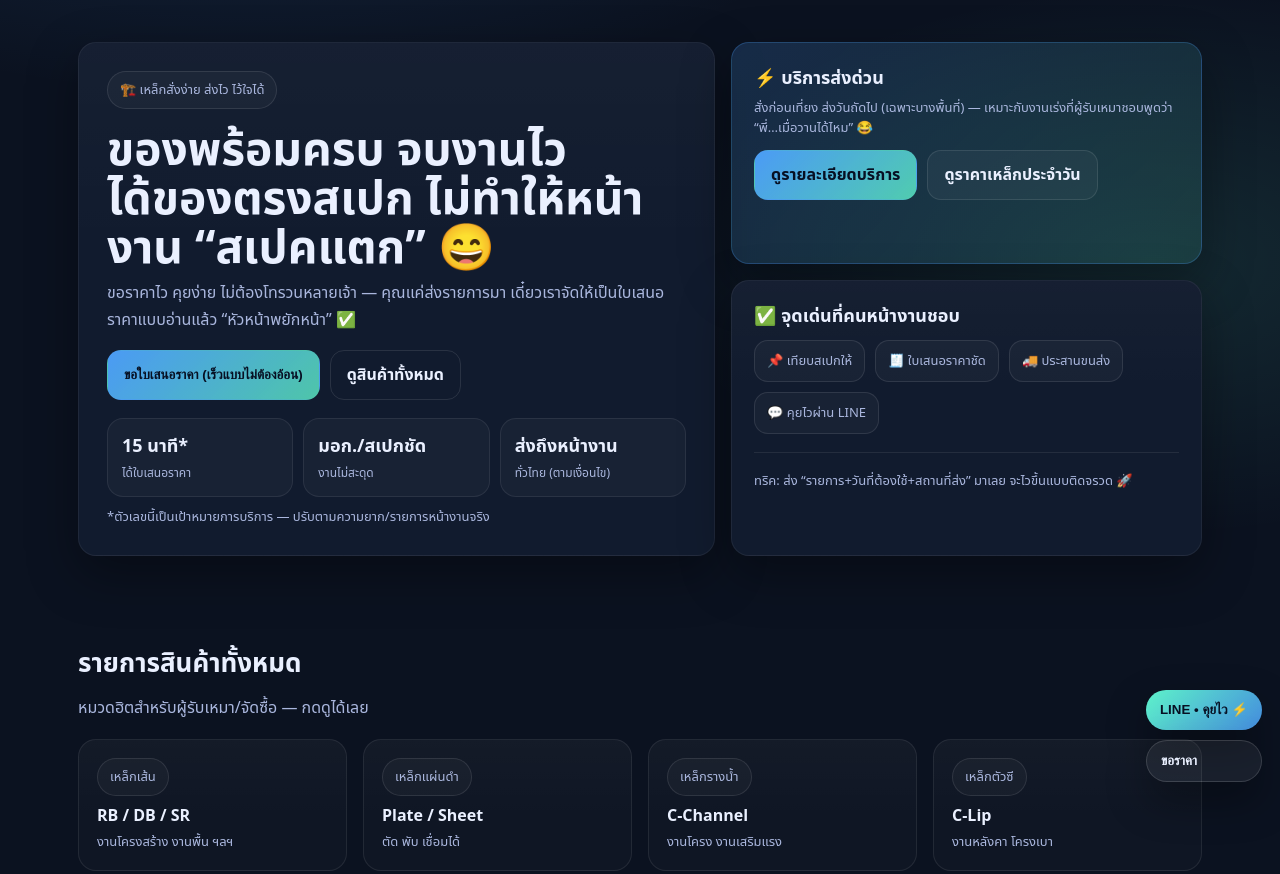
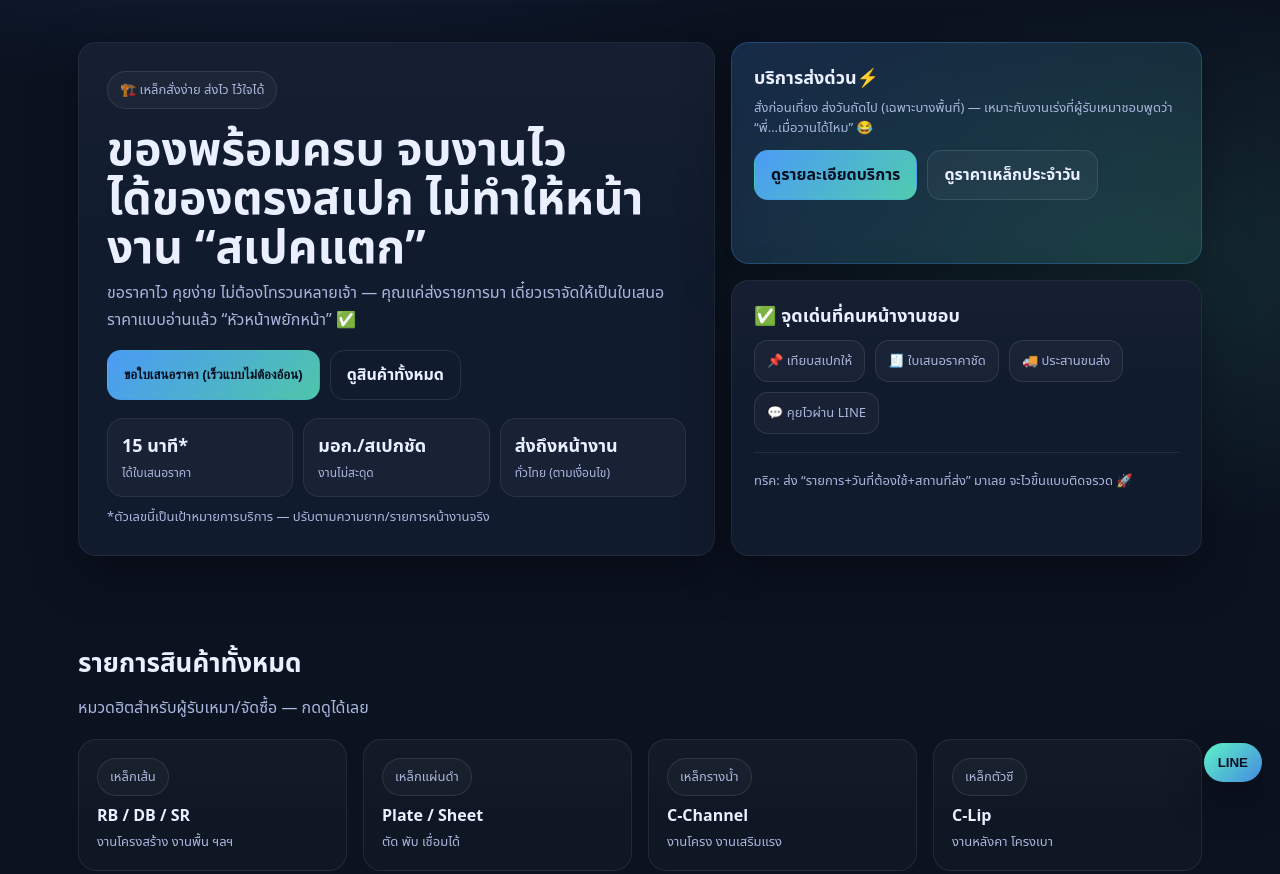
Before and after one commit to ittester001/test-website, a plain HTML site: page index.html in a window 1280 px wide. Shown: the top 874 px of the page. Drawn offline with Linux system fonts and the light colour scheme.

Commit message:
Update index.html

```diff
--- a/index.html
+++ b/index.html
@@ -3,7 +3,7 @@
 <head>
   <meta charset="utf-8" />
   <meta name="viewport" content="width=device-width, initial-scale=1" />
-  <title>หน้าแรก | Best Deal Hub</title>
+  <title>หน้าแรก | WELL ALL METAL</title>
   <link rel="stylesheet" href="assets/style.css" />
 </head>
 <body>
@@ -17,7 +17,7 @@
         <div class="hero-grid">
           <div class="card p28">
             <span class="badge">🏗️ เหล็กสั่งง่าย ส่งไว ไว้ใจได้</span>
-            <h1>ของพร้อมครบ จบงานไว<br/>ได้ของตรงสเปก ไม่ทำให้หน้างาน “สเปคแตก” 😄</h1>
+            <h1>ของพร้อมครบ จบงานไว<br/>ได้ของตรงสเปก ไม่ทำให้หน้างาน “สเปคแตก” </h1>
             <p>
               ขอราคาไว คุยง่าย ไม่ต้องโทรวนหลายเจ้า — คุณแค่ส่งรายการมา เดี๋ยวเราจัดให้เป็นใบเสนอราคาแบบอ่านแล้ว “หัวหน้าพยักหน้า” ✅
             </p>
@@ -42,7 +42,7 @@
 
           <div class="hero-side">
             <div class="card p22 callout">
-              <b style="font-size:18px">⚡ บริการส่งด่วน</b>
+              <b style="font-size:18px">บริการส่งด่วน⚡</b>
               <div class="small" style="margin-top:6px">
                 สั่งก่อนเที่ยง ส่งวันถัดไป (เฉพาะบางพื้นที่) — เหมาะกับงานเร่งที่ผู้รับเหมาชอบพูดว่า “พี่…เมื่อวานได้ไหม” 😂
               </div>
@@ -220,8 +220,7 @@
 
   <!-- Floating buttons -->
   <div class="fab">
-    <button class="fabbtn" id="fabLine">LINE • คุยไว ⚡</button>
-    <button class="fabbtn mini" id="fabQuote">ขอราคา</button>
+    <button class="fabbtn" id="fabLine">LINE</button>
   </div>
 
   <!-- Quote Modal -->
```
